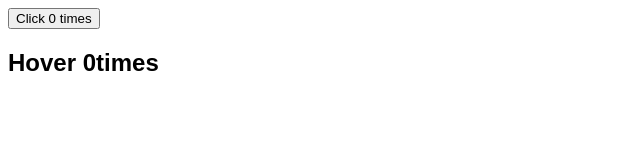
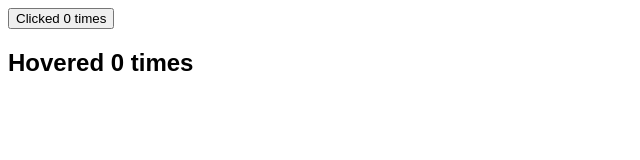
Before and after one commit to AnikBhadra/react101, a React (Vite) app: page / in a window 1280 px wide. Shown: the top 160 px of the page, without its empty margins (0-640 px from the left). Built offline with nearby package versions, Linux system fonts and the light colour scheme.

Commit message:
render props(part1)

```diff
--- /dev/null
+++ b/Components/ClickCounterTwo.jsx
@@ -0,0 +1,29 @@
+import React, { Component } from 'react'
+
+class ClickCounterTwo extends Component {
+
+    constructor(props) {
+        super(props)
+
+        this.state = {
+            count: 0
+        }
+    }
+
+    incrementCount = () => {
+        this.setState(prevState => {
+            return { count: prevState.count + 1 }
+        })
+    }
+
+    render() {
+        const { count } = this.state
+        return (
+            <div>
+                <button onClick={this.incrementCount}>Clicked  {count}  times</button>
+            </div>
+        )
+    }
+}
+
+export default ClickCounterTwo
--- /dev/null
+++ b/Components/HoverCounterTwo.jsx
@@ -0,0 +1,26 @@
+import React, { Component } from 'react'
+
+class HoverCounterTwo extends Component {
+    constructor(props) {
+        super(props)
+
+        this.state = {
+            count: 0
+        }
+    }
+
+    incrementCount = () => {
+        this.setState(prevState => {
+            return { count: prevState.count + 1 }
+        })
+    }
+
+    render() {
+        const { count } = this.state
+        return (
+            <h2 onMouseOver={this.incrementCount}> Hovered {count} times</h2>
+        )
+    }
+}
+
+export default HoverCounterTwo
--- a/src/App.jsx
+++ b/src/App.jsx
@@ -1,15 +1,15 @@
 import React, { Component } from "react";
 import "./App.css";
-import HoverCounter from "../Components/HoverCounter";
-import Click_Counter from "../Components/Click_Counter";
+import ClickCounterTwo from "../Components/ClickCounterTwo";
+import HoverCounterTwo from "../Components/HoverCounterTwo";
 
 class App extends Component {
   render() {
     return (
 
       <div >
-        <Click_Counter />
-        <HoverCounter />
+        <ClickCounterTwo />
+        <HoverCounterTwo />
       </div>
     )
   }
```
